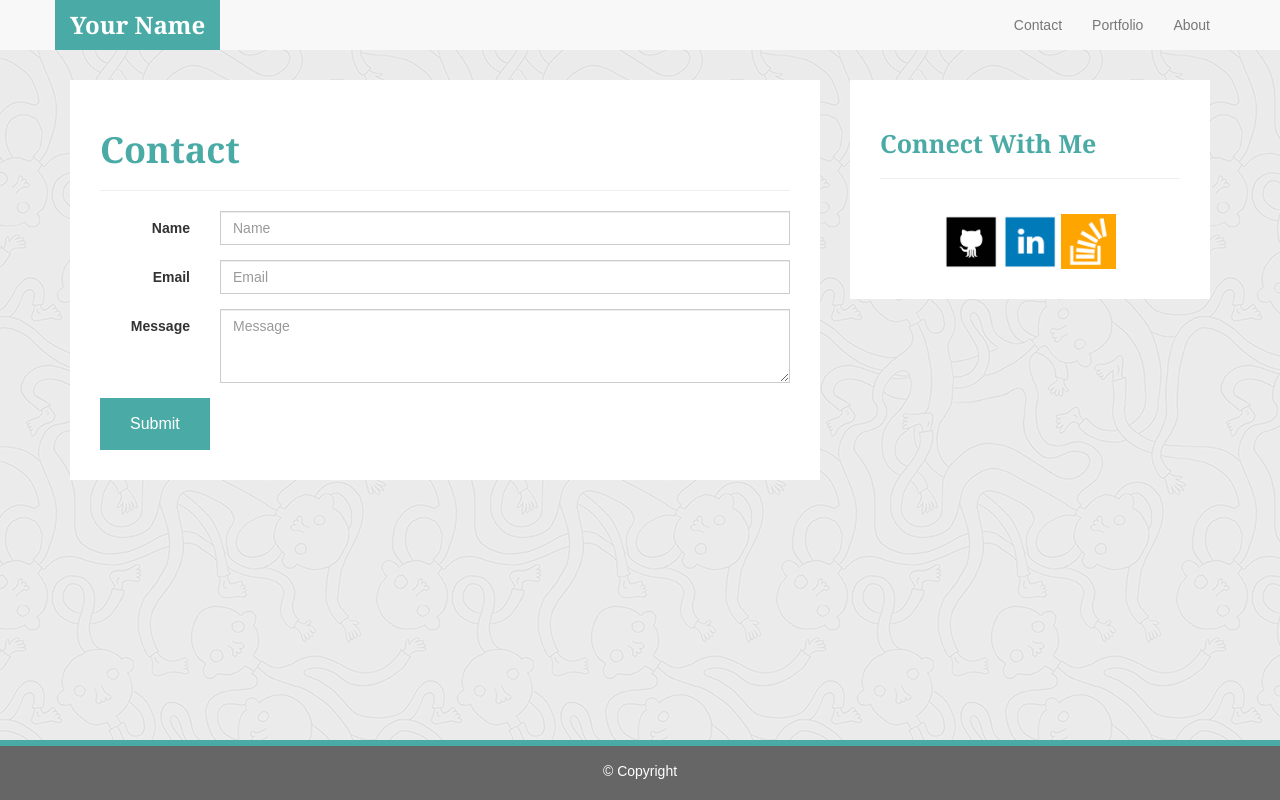
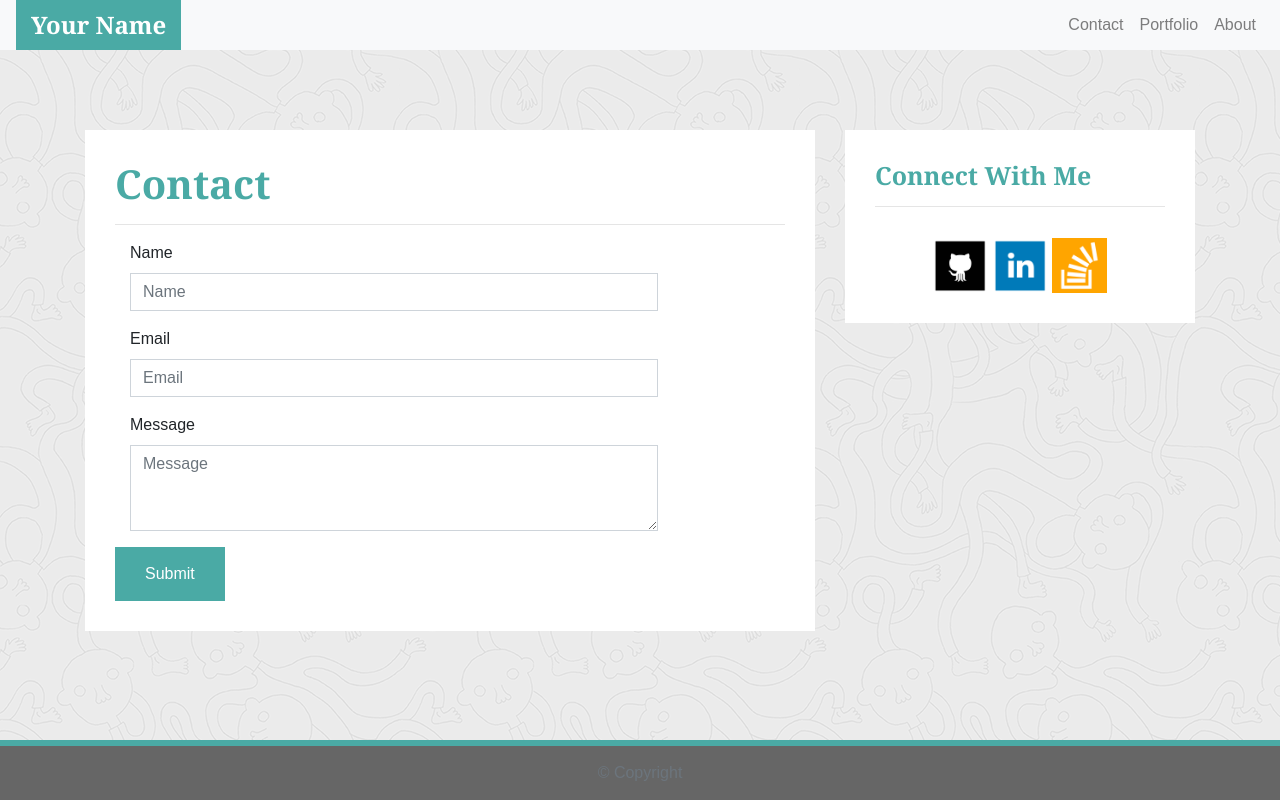
Before and after one commit to thematson/lakemary-ta-stuff, a plain HTML site: page bootstrap_portfolio/bootstrap-v4/contact.html in a window 1280 px wide. Drawn offline with nearby package versions, Linux system fonts and the light colour scheme.

Commit message:
contact changes

```diff
--- a/bootstrap_portfolio/bootstrap-v4/assets/css/styles.css
+++ b/bootstrap_portfolio/bootstrap-v4/assets/css/styles.css
@@ -28,12 +28,26 @@ main {
   margin-bottom: 30px;
 }
 
+.flex {
+  background-color: #fff;
+  padding: 30px;
+  margin-bottom: 30px;
+}
+
 .block-header {
   /* Typography */
   color: #4aaaa5;
   font-family: Georgia, Times, "Times New Roman", serif;
   font-weight: bold;
 }
+
+.flex-header {
+  /* Typography */
+  color: #4aaaa5;
+  font-family: Georgia, Times, "Times New Roman", serif;
+  font-weight: bold;
+}
+
 
 /* NAV START */
 #logo {
@@ -61,8 +75,8 @@ main {
 
 /* media query for nav background color change */
 @media only screen and (max-width: 767px) {
-  .navbar-header {
-    background-color: #4aaaa5;
+  .navbar-light {
+    background-color: #4aaaa5 !important;
   }
 }
 /* END NAV */
--- a/bootstrap_portfolio/bootstrap-v4/contact.html
+++ b/bootstrap_portfolio/bootstrap-v4/contact.html
@@ -10,7 +10,7 @@
   <title>Bootstrap Basic Portfolio</title>
 
   <!-- Boostrap Stylesheet -->
-  <link rel="stylesheet" href="https://maxcdn.bootstrapcdn.com/bootstrap/3.3.7/css/bootstrap.min.css" integrity="sha384-BVYiiSIFeK1dGmJRAkycuHAHRg32OmUcww7on3RYdg4Va+PmSTsz/K68vbdEjh4u"
+  <link rel="stylesheet" href="https://maxcdn.bootstrapcdn.com/bootstrap/4.0.0/css/bootstrap.min.css" integrity="sha384-Gn5384xqQ1aoWXA+058RXPxPg6fy4IWvTNh0E263XmFcJlSAwiGgFAW/dAiS6JXm"
     crossorigin="anonymous">
 
   <!-- Our own CSS stylesheet -->
@@ -20,37 +20,32 @@
 
 <body>
 
-  <nav class="navbar navbar-default navbar-fixed-top">
-    <div class="container">
-
-      <!-- Brand and toggle get grouped for better mobile display -->
-      <div class="navbar-header">
-        <button type="button" class="navbar-toggle collapsed" data-toggle="collapse" data-target="#page-nav-collapse" aria-expanded="false">
-          <span class="sr-only">Toggle navigation</span>
-          <span class="icon-bar"></span>
-          <span class="icon-bar"></span>
-          <span class="icon-bar"></span>
+<!-- Start of navbar -->
+<nav class="navbar navbar-expand-md navbar-light bg-light justify-content-between">
+  <a class="navbar-brand" href="index.html" id="logo">Your Name</a>
+  <!-- Navbar content on the right -->
+  <div>
+    <button class="navbar-toggler" type="button" data-toggle="collapse" data-target="#page-nav-collapse" aria-controls="navbarNavDropdown"
+      aria-expanded="false" aria-label="Toggle navigation">
+      <span class="navbar-toggler-icon"></span>
     </button>
-        <a class="navbar-brand" href="index.html" id="logo">Your Name</a>
-      </div>
-
     <!-- Collect the nav links, forms, and other content for toggling -->
     <div class="collapse navbar-collapse" id="page-nav-collapse">
-        <ul class="nav navbar-nav navbar-right">
-          <li>
-            <a href="contact.html">Contact</a>
+      <ul class="navbar-nav">
+        <li class="nav-item">
+          <a class="nav-link" href="contact.html">Contact</a>
         </li>
-          <li>
-            <a href="portfolio.html">Portfolio</a>
+        <li class="nav-item">
+          <a class="nav-link" href="portfolio.html">Portfolio</a>
         </li>
-          <li>
-            <a href="index.html">About</a>
+        <li class="nav-item">
+          <a class="nav-link" href="index.html">About</a>
         </li>
       </ul>
     </div>
     <!-- /.navbar-collapse -->
   </div>
-    <!-- /.container -->
+  <!-- /.navbar-right -->
 </nav>
 <!-- End of navbar -->
 
@@ -58,8 +53,8 @@
   <main class="container">
     <section class="row">
       <div class="col-md-8">
-        <form class="block form-horizontal">
-          <h1 class="block-header">Contact</h1>
+        <form class="flex form-horizontal">
+          <h1 class="flex-header">Contact</h1>
           <hr />
           <div class="form-group">
             <label for="name" class="col-sm-2 control-label">Name</label>
@@ -83,8 +78,8 @@
         </form>
       </div>
       <div class="col-md-4">
-        <aside class="block">
-          <h1 class="block-header connect-header">Connect With Me</h1>
+        <aside class="flex">
+          <h1 class="flex-header connect-header">Connect With Me</h1>
           <hr />
           <div id="images">
             <img src="assets/imgs/github.png" alt="" class="connect-photo">
@@ -110,7 +105,7 @@
   <script type="text/javascript" src="https://cdnjs.cloudflare.com/ajax/libs/jquery/3.2.1/jquery.min.js"></script>
 
   <!-- Bootstrap CDN -->
-  <script src="https://maxcdn.bootstrapcdn.com/bootstrap/3.3.7/js/bootstrap.min.js" integrity="sha384-Tc5IQib027qvyjSMfHjOMaLkfuWVxZxUPnCJA7l2mCWNIpG9mGCD8wGNIcPD7Txa"
+  <script src="https://maxcdn.bootstrapcdn.com/bootstrap/4.0.0/js/bootstrap.min.js" integrity="sha384-JZR6Spejh4U02d8jOt6vLEHfe/JQGiRRSQQxSfFWpi1MquVdAyjUar5+76PVCmYl"
     crossorigin="anonymous"></script>
 
 </body>
```
Also changed, not shown: bootstrap_portfolio/bootstrap-v4/index.html (+4 -4 lines). Lines whose indentation alone changed are shown as unchanged.
